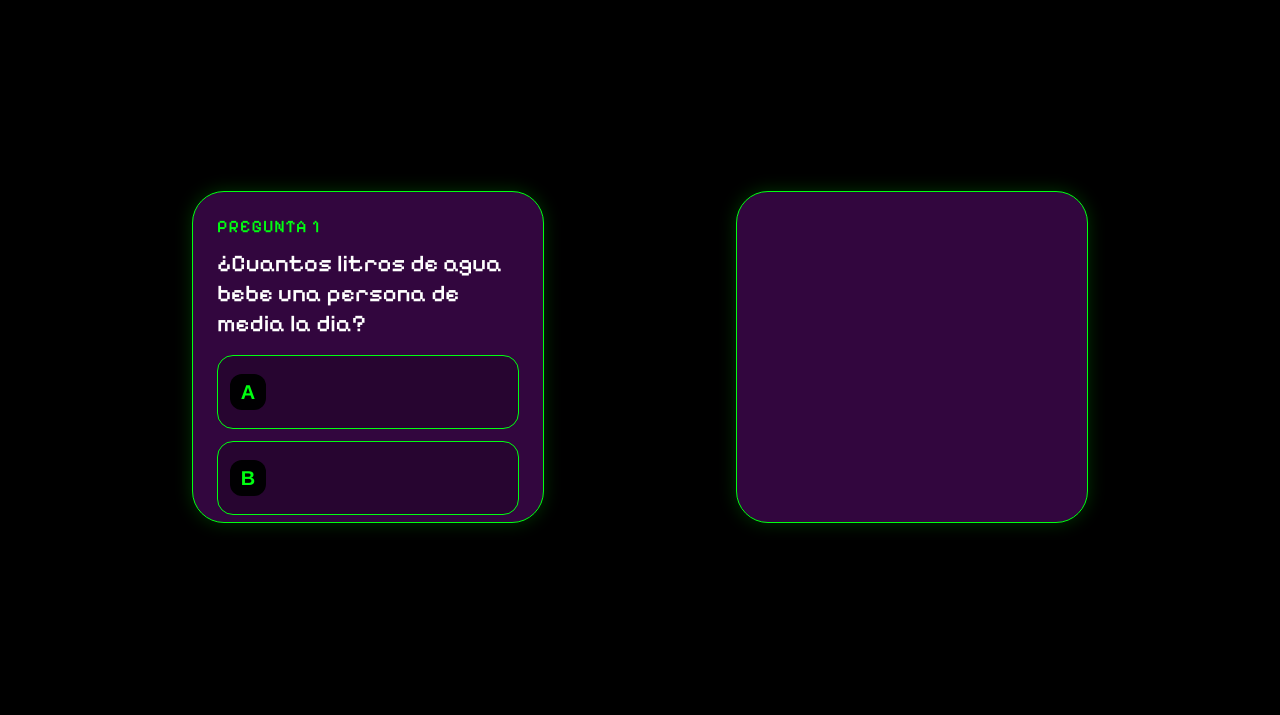
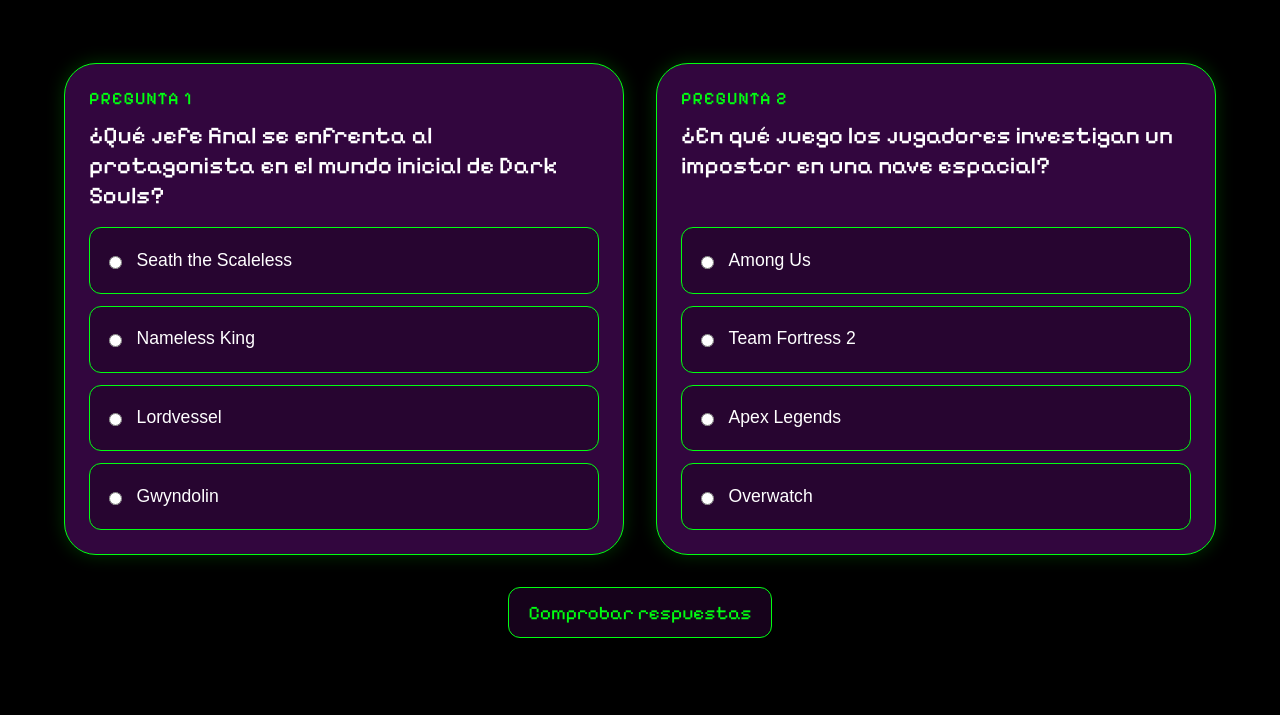
Before and after one commit to Heernaa/QuizMaster, a plain HTML site: page html/game.html in a window 1280 px wide. Shown: the part 85-800 px from the top of the page. Drawn offline with Linux system fonts and the light colour scheme.

Commit message:
Script para eleccion de preguntas y ordenacion de respuestas

```diff
--- a/css/game.css
+++ b/css/game.css
@@ -39,25 +39,25 @@ body {
 }
 
 main {
-  display: flex;
   flex: 1;
-  flex-direction: row;
   box-sizing: border-box;
-  min-height: 0;
-  padding: clamp(24px, 8vh, 96px);
-  justify-content: space-around;
-  align-items: stretch;
-  gap: 192px;
-  padding: 192px;
+  overflow: auto;
+  padding: clamp(1rem, 5vw, 4rem);
+}
+
+.round-form {
+  display: grid;
+  grid-template-columns: repeat(2, minmax(0, 1fr));
+  gap: clamp(1rem, 3vw, 2rem);
+  max-width: 1400px;
+  margin: 0 auto;
 }
 
 .pregunta_card {
-  flex: 1;
   display: flex;
   flex-direction: column;
   min-width: 0;
   min-height: 0;
-  max-height: 100%;
   box-sizing: border-box;
   padding: clamp(1rem, 2vw, 1.5rem);
   overflow: hidden;
@@ -93,6 +93,75 @@ main {
   padding: 0;
   list-style: none;
   font-family: 'Franklin Gothic Medium', 'Arial Narrow', Arial, sans-serif;
+}
+
+.answers {
+  display: grid;
+  gap: clamp(0.5rem, 1vw, 0.75rem);
+  margin-top: auto;
+}
+
+.answer-option {
+  display: flex;
+  align-items: center;
+  min-height: 2.75rem;
+  gap: 0.75rem;
+  padding: 0.65rem 0.85rem;
+  border: 1px solid #00ff11;
+  border-radius: 0.75rem;
+  background: rgb(0 0 0 / 22%);
+  font: 1.1rem/1.25 Arial, sans-serif;
+  cursor: pointer;
+}
+
+.answer-option:has(input:checked) {
+  background: #411581;
+  box-shadow: 0 0 10px rgb(0 255 17 / 45%);
+}
+
+.answer-option input {
+  accent-color: #00ff11;
+}
+
+.submit-round,
+.green_bubble {
+  border: 1px solid #00ff11;
+  border-radius: 0.75rem;
+  padding: 0.8rem 1.2rem;
+  color: #00ff11;
+  background: #16021b;
+  font: 1.2rem "Pixelify Sans", sans-serif;
+  cursor: pointer;
+}
+
+.submit-round {
+  grid-column: 1 / -1;
+  justify-self: center;
+}
+
+dialog {
+  width: min(90vw, 32rem);
+  border: 1px solid #00ff11;
+  border-radius: 1rem;
+  color: white;
+  background: #16021b;
+  font-family: "Pixelify Sans", sans-serif;
+  text-align: center;
+}
+
+dialog::backdrop {
+  background: rgb(0 0 0 / 75%);
+}
+
+dialog p {
+  font-size: 1.2rem;
+}
+
+@media (max-width: 800px) {
+  nav { font-size: 2rem; }
+  .nav-player-round { flex-direction: column; gap: 0.25rem; font-size: 1.2rem; }
+  .round-form { grid-template-columns: 1fr; }
+  .submit-round { grid-column: auto; }
 }
 
 .pregunta_card li {
--- a/html/game.html
+++ b/html/game.html
@@ -1,39 +1,30 @@
 <!doctype html>
-<html lang="en">
+<html lang="es">
   <head>
     <meta charset="UTF-8" />
     <meta name="viewport" content="width=device-width, initial-scale=1.0" />
-    <title>Document</title>
+    <title>QuizMaster</title>
     <link rel="stylesheet" href="../css/game.css" />
-
     <link rel="preconnect" href="https://fonts.googleapis.com" />
     <link rel="preconnect" href="https://fonts.gstatic.com" crossorigin />
-    <link
-      href="https://fonts.googleapis.com/css2?family=Pixelify+Sans:wght@400..700&display=swap"
-      rel="stylesheet"
-    />
+    <link href="https://fonts.googleapis.com/css2?family=Pixelify+Sans:wght@400..700&display=swap" rel="stylesheet" />
   </head>
   <body>
     <nav>
       <div><span class="verde">Q</span>uiz<span class="verde">Master</span></div>
       <div class="nav-player-round">
         <div>Jugador: <span class="verde" id="player-name"></span></div>
-        <div>Patata <span class="verde">X</span> de <span class="verde">X</span></div>
+        <div>Ronda <span class="verde" id="round-number">1</span> de 2</div>
       </div>
     </nav>
-    <main>
-        <div class="pregunta_card">
-            <div>Pregunta 1</div>
-            <div>¿Cuantos litros de agua bebe una persona de media la dia?</div>
-            <ul>
-                <li></li>
-                <li></li>
-                <li></li>
-                <li></li>
-            </ul>
-        </div>
-        <div class="pregunta_card"></div>
+    <main id="quiz" aria-live="polite">
+      <p id="loading-message">Cargando preguntas…</p>
     </main>
+    <dialog id="result-dialog" aria-labelledby="result-title">
+      <h2 id="result-title"></h2>
+      <p id="result-message"></p>
+      <button class="green_bubble" id="result-action" type="button"></button>
+    </dialog>
+    <script src="../js/script.js"></script>
   </body>
-  <script src="../js/script.js"></script>
 </html>
--- a/js/script.js
+++ b/js/script.js
@@ -20,3 +20,110 @@ const playerName = document.querySelector("#player-name");
 if (playerName) {
   playerName.textContent = sessionStorage.getItem(NICKNAME_KEY) || "Invitado";
 }
+
+const quiz = document.querySelector("#quiz");
+if (quiz) startQuiz();
+
+async function startQuiz() {
+  const roundNumber = document.querySelector("#round-number");
+  const resultDialog = document.querySelector("#result-dialog");
+  const resultTitle = document.querySelector("#result-title");
+  const resultMessage = document.querySelector("#result-message");
+  const resultAction = document.querySelector("#result-action");
+  let questions;
+  let round = 1;
+
+  try {
+    const response = await fetch("../preguntas.json");
+    if (!response.ok) throw new Error("No se pudo cargar preguntas.json");
+    const data = await response.json();
+    questions = Object.values(data.preguntas);
+    if (questions.length < 4) throw new Error("Se necesitan al menos cuatro preguntas.");
+  } catch (error) {
+    quiz.textContent = "No se pudieron cargar las preguntas. Abre el juego desde un servidor web local.";
+    return;
+  }
+
+  function shuffle(items) {
+    const shuffled = [...items];
+    for (let i = shuffled.length - 1; i > 0; i--) {
+      const j = Math.floor(Math.random() * (i + 1));
+      [shuffled[i], shuffled[j]] = [shuffled[j], shuffled[i]];
+    }
+    return shuffled;
+  }
+
+  function renderRound() {
+    roundNumber.textContent = String(round);
+    const roundQuestions = shuffle(questions).slice(0, 2);
+    quiz.replaceChildren();
+    const form = document.createElement("form");
+    form.className = "round-form";
+
+    roundQuestions.forEach((question, questionIndex) => {
+      const card = document.createElement("section");
+      card.className = "pregunta_card";
+      const heading = document.createElement("div");
+      heading.textContent = `Pregunta ${questionIndex + 1}`;
+      const prompt = document.createElement("div");
+      prompt.textContent = question.pregunta;
+      const answers = document.createElement("div");
+      answers.className = "answers";
+
+      shuffle([
+        { text: question.res_correcta, correct: true },
+        ...question.res_incorrectas.map((text) => ({ text, correct: false })),
+      ]).forEach((answer, answerIndex) => {
+        const label = document.createElement("label");
+        label.className = "answer-option";
+        const input = document.createElement("input");
+        input.type = "radio";
+        input.name = `question-${questionIndex}`;
+        input.value = String(answer.correct);
+        input.required = true;
+        const text = document.createElement("span");
+        text.textContent = answer.text;
+        label.append(input, text);
+        answers.append(label);
+      });
+      card.append(heading, prompt, answers);
+      form.append(card);
+    });
+
+    const submit = document.createElement("button");
+    submit.className = "green_bubble submit-round";
+    submit.type = "submit";
+    submit.textContent = "Comprobar respuestas";
+    form.append(submit);
+    form.addEventListener("submit", (event) => {
+      event.preventDefault();
+      const correctCount = roundQuestions.reduce((count, _, index) => {
+        return count + (form.querySelector(`input[name="question-${index}"]:checked`)?.value === "true" ? 1 : 0);
+      }, 0);
+      if (correctCount === 2 && round === 1) {
+        resultTitle.textContent = "¡Ronda superada!";
+        resultMessage.textContent = "¡Has acertado las dos! Prepárate para otras dos preguntas.";
+        resultAction.textContent = "Continuar";
+        resultAction.onclick = () => {
+          resultDialog.close();
+          round = 2;
+          renderRound();
+        };
+      } else if (correctCount === 2) {
+        resultTitle.textContent = "¡Prueba superada!";
+        resultMessage.textContent = "¡Has acertado las cuatro preguntas!";
+        resultAction.textContent = "Jugar de nuevo";
+        resultAction.onclick = () => window.location.reload();
+      } else {
+        resultTitle.textContent = "¡Derrota!";
+        resultMessage.textContent = "Necesitas acertar las dos preguntas de cada ronda.";
+        resultAction.textContent = "Intentar de nuevo";
+        resultAction.onclick = () => window.location.reload();
+      }
+      resultDialog.showModal();
+    });
+    quiz.append(form);
+  }
+
+  renderRound();
+}
```
Also changed, not shown: flow.md (added, +24 -0 lines).
